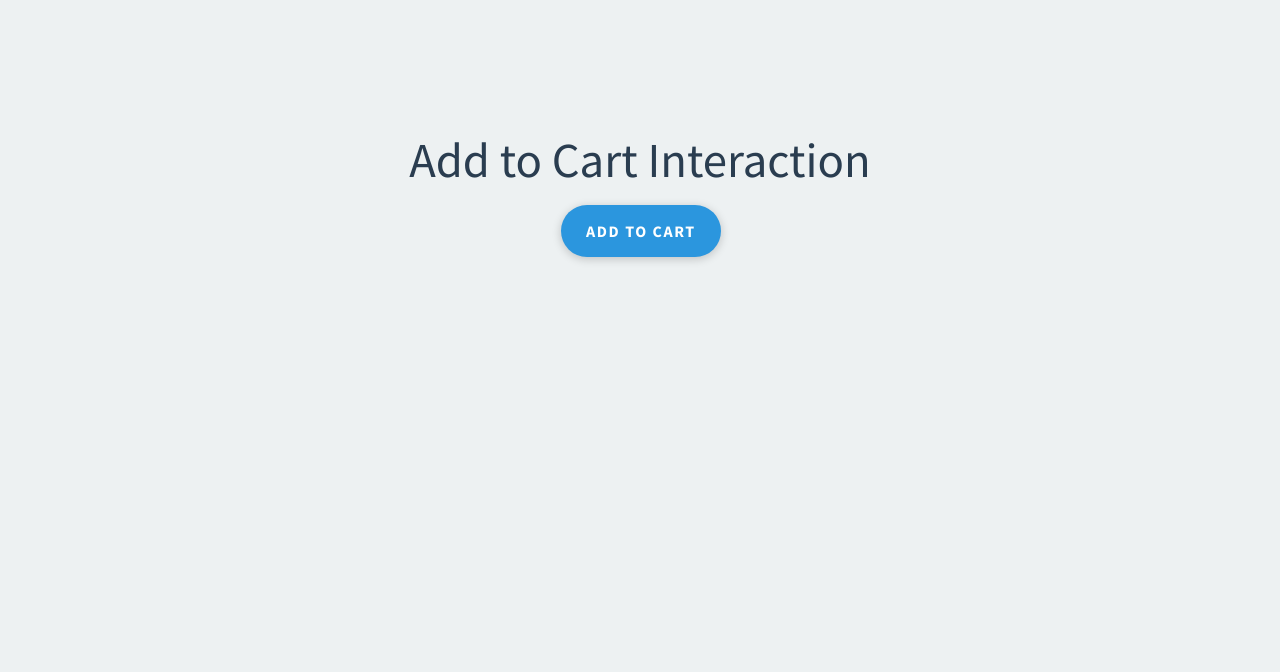
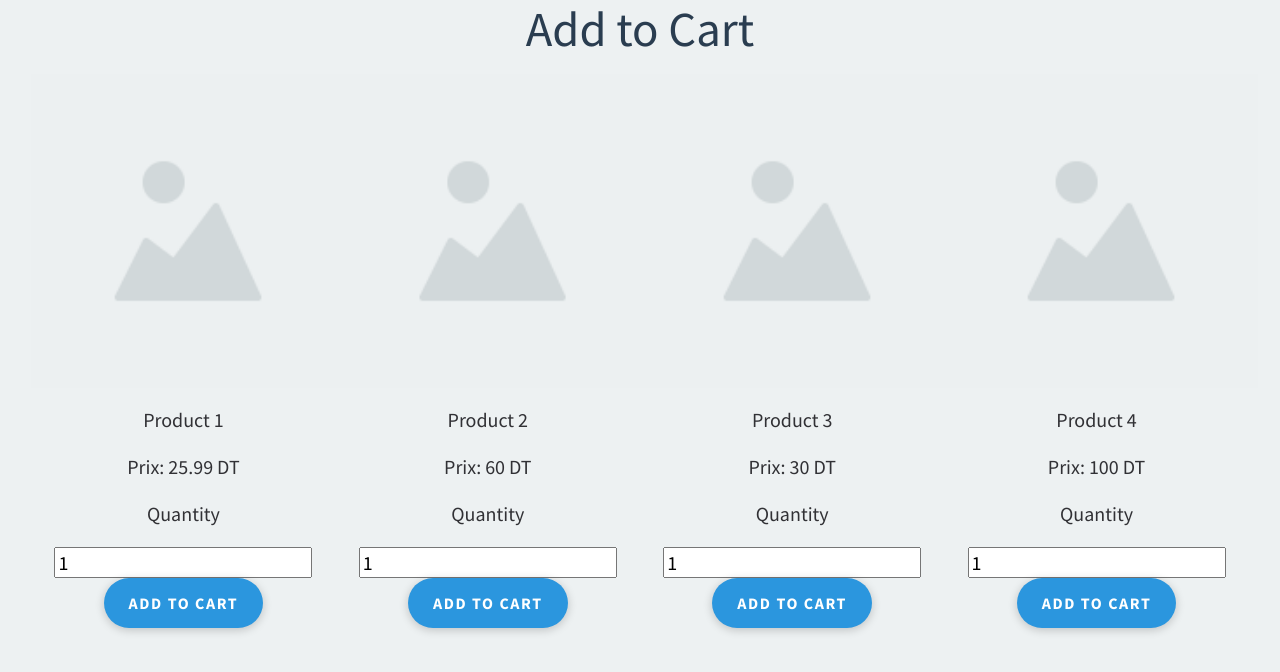
Before and after one commit to dbalay/dom-workshop, a plain HTML site: page dom workshpp/index.html in a window 1280 px wide. Drawn offline with Linux system fonts and the light colour scheme.

Commit message:
Add files via upload

```diff
--- a/dom workshpp/assets/js/main.js
+++ b/dom workshpp/assets/js/main.js
@@ -52,7 +52,7 @@
 					  Util.addClass(deletedProduct, 'cd-cart__product--undo');
 					  deletedProduct.addEventListener('animationend', function cb(){
 						  deletedProduct.removeEventListener('animationend', cb);
-						Util.removeClass(deletedProduct, 'cd-cart__product--deleted cd-cart__product--undo');
+						  Util.removeClass(deletedProduct, 'cd-cart_product--deleted cd-cart_product--undo');
 						  deletedProduct.removeAttribute('style');
 						  quickUpdateCart();
 					  });
@@ -100,8 +100,16 @@
 			  // you should insert an item with the selected product info
 			  // replace productId, productName, price and url with your real product info
 			  // you should also check if the product was already in the cart -> if it is, just update the quantity
+			  nameofproduct=target.getAttribute("product-name");
+			  priceofproduct=target.getAttribute("data-price");
+			  prodid=target.getAttribute("prodid");
+			  quantityofproduct=document.getElementById('product'+prodid).value;
+
+
+
 			  productId = productId + 1;
-			var productAdded = '<li class="cd-cart__product"><div class="cd-cart__image"><a href="#0"><img src="assets/img/product-preview.png" alt="placeholder"></a></div><div class="cd-cart__details"><h3 class="truncate"><a href="#0">Product Name</a></h3><span class="cd-cart__price">DT25.99</span><div class="cd-cart__actions"><a href="#0" class="cd-cart__delete-item">Delete</a><div class="cd-cart__quantity"><label for="cd-product-'+ productId +'">Qty</label><span class="cd-cart__select"><select class="reset" id="cd-product-'+ productId +'" name="quantity"><option value="1">1</option><option value="2">2</option><option value="3">3</option><option value="4">4</option><option value="5">5</option><option value="6">6</option><option value="7">7</option><option value="8">8</option><option value="9">9</option></select><svg class="icon" viewBox="0 0 12 12"><polyline fill="none" stroke="currentColor" points="2,4 6,8 10,4 "/></svg></span></div></div></div></li>';
+
+			  var productAdded = '<li class="cd-cart_product"><div class="cd-cartimage"><a href="#0"><img src="assets/img/product-preview.png" alt="placeholder"></a></div><div class="cd-cartdetails"><h3 class="truncate"><a href="#0">'+nameofproduct+'</a></h3><span class="cd-cartprice">'+priceofproduct+'DT</span><div class="cd-cartactions"><a href="#0" class="cd-cartdelete-item">Delete</a><div class="cd-cartquantity"><label for="cd-product-'+ productId +'">Qty</label><span class="cd-cart_select"><input type="number" class="product3" step="1"  value="'+quantityofproduct+'" min="1"><svg class="icon" viewBox="0 0 12 12"><polyline fill="none" stroke="currentColor" points="2,4 6,8 10,4 "/></svg></span></div></div></div></li>';
 			  cartList.insertAdjacentHTML('beforeend', productAdded);
 		  };
 
--- a/dom workshpp/index.html
+++ b/dom workshpp/index.html
@@ -1,3 +1,4 @@
+
 <!doctype html>
 <html lang="en">
 <head>
@@ -5,16 +6,52 @@
   <meta name="viewport" content="width=device-width, initial-scale=1">
   <script>document.getElementsByTagName("html")[0].className += " js";</script>
   <link rel="stylesheet" href="assets/css/style.css">
-  <title>Add to Card</title>
+  <title>Add to Cart </title>
 </head>
 <body>
-<main class="cd-main container margin-top-xxl">
+<main class="cd-main container ">
   <div class="text-component text-center">
-    <h1>Add to Cart Interaction</h1>
-    <p class="flex flex-wrap flex-center flex-gap-xxs">
+    <h1>Add to Cart </h1>
+	<table><tr>
+		<td><p class="flex flex-wrap flex-center flex-gap-xxs">
 
-      <a href="#0" class="cd-add-to-cart js-cd-add-to-cart" data-price="25.99">Add To Cart</a>
-    </p>
+			<img src="assets/img/product-preview.png" alt="placeholder" style="width: 100%;">
+			<p>Product 1</p>
+			<p>Prix: 25.99 DT</p>
+			<p>Quantity</p><input type="number" id="product1" step="1"  value="1" min="1">
+			<a href="#0" class="cd-add-to-cart js-cd-add-to-cart" prodid="1" data-price="25.99"  product-name="product1">Add To Cart</a>
+
+		  </p></td>
+		<td><p class="flex flex-wrap flex-center flex-gap-xxs">
+
+			<img src="assets/img/product-preview.png" alt="placeholder" style="width: 100%;">
+			<p>Product 2</p>
+			<p>Prix: 60 DT</p>
+			<p>Quantity</p><input type="number" id="product2" step="1"  value="1" min="1">
+			<a href="#0" class="cd-add-to-cart js-cd-add-to-cart" prodid="2" data-price="60" product-name="product2">Add To Cart</a>
+
+		  </p></td>
+		  <td><p class="flex flex-wrap flex-center flex-gap-xxs">
+
+			<img src="assets/img/product-preview.png" alt="placeholder" style="width: 100%;">
+			<p>Product 3</p>
+			<p>Prix: 30 DT</p>
+			<p>Quantity</p><input type="number" id="product3" step="1"  value="1" min="1">
+			<a href="#0" class="cd-add-to-cart js-cd-add-to-cart" prodid="3" data-price="30" product-name="product3">Add To Cart</a>
+
+		</p></td>
+		  <td><p class="flex flex-wrap flex-center flex-gap-xxs">
+
+			<img src="assets/img/product-preview.png" alt="placeholder" style="width: 100%;">
+			<p>Product 4</p>
+			<p>Prix: 100 DT</p>
+			<p>Quantity</p><input type="number" id="product4" step="1" value="1" min="1">
+			<a href="#0" class="cd-add-to-cart js-cd-add-to-cart" prodid="4" data-price="100" product-name="Product 4">Add To Cart</a>
+
+		</p></td>
+	</tr>
+	</table>
+
   </div>
 </main>
 
```
Lines whose indentation alone changed are shown as unchanged.
